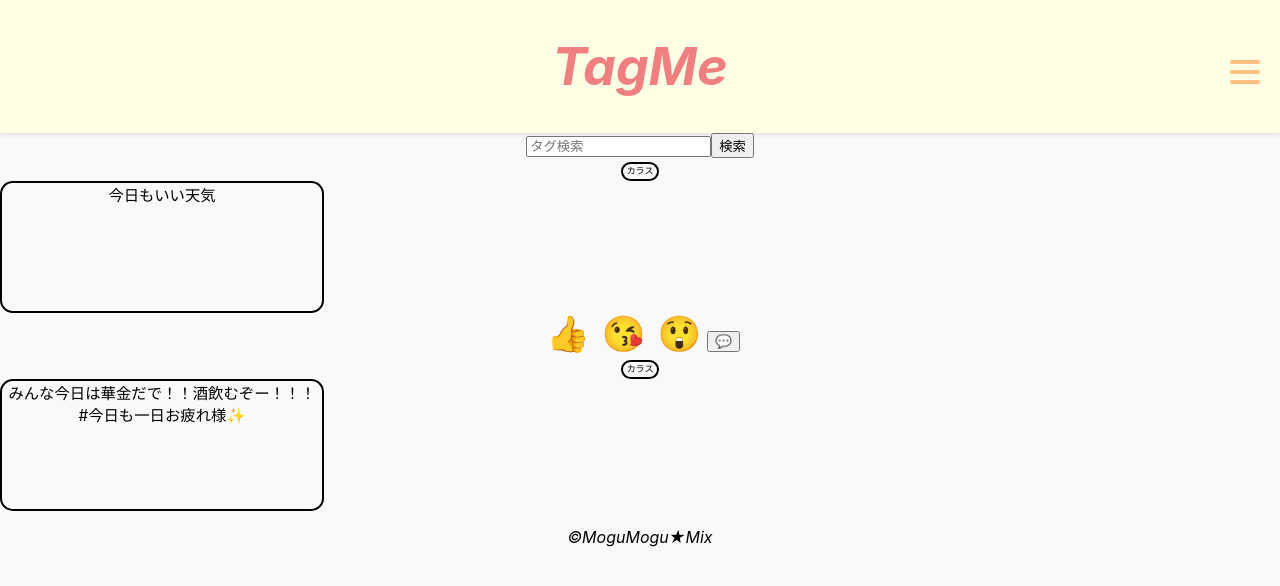
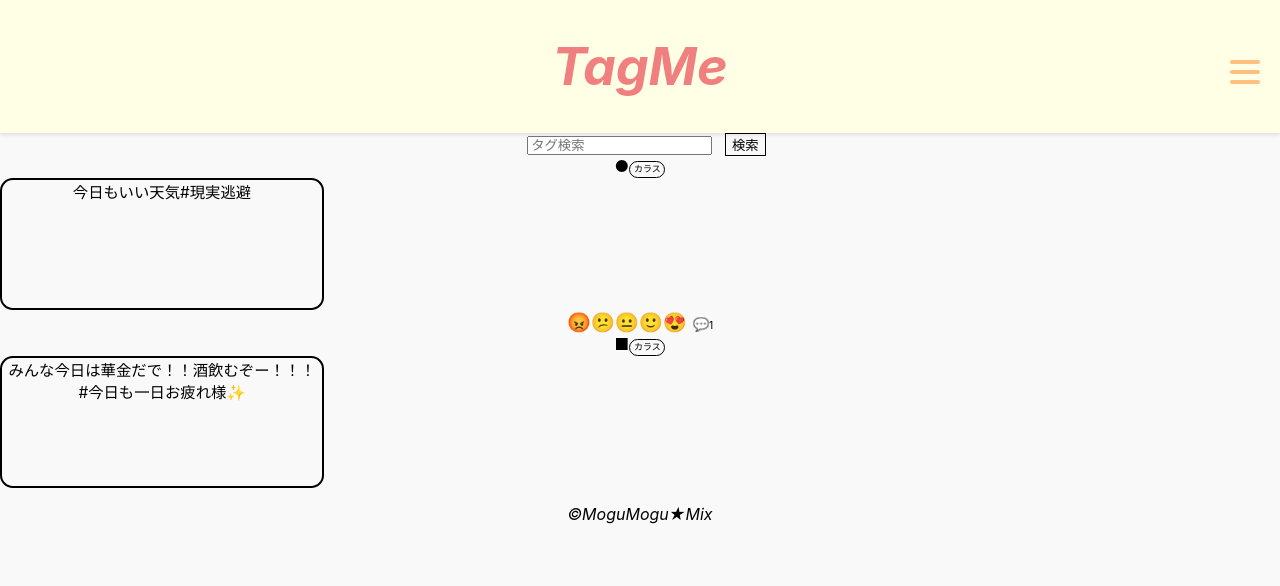
Before and after one commit to plusdojo2025/a2-7, a React (Create React App) app in the folder client/: page /search in a window 1280 px wide. Shown: the top 586 px of the page. Built offline with nearby package versions, Linux system fonts and the light colour scheme.

Commit message:
07/22進捗　中嶋

```diff
--- a/client/src/css/Search.css
+++ b/client/src/css/Search.css
@@ -9,12 +9,19 @@
     display: inline-block;
     padding-left: 0.3vw;
     padding-right: 0.3vw;
-    border: 0.2vw solid rgb(0, 0, 0);
+    border: 0.1vw solid rgb(0, 0, 0);
     border-radius: 1vw;
     color: black;
 }
-buttonn.commentAll{
-    background-color: none;
+.searchButton{
+    background-color: transparent;
+    border: solid 0.1vw black;
+    margin-right: -1vw;
+}
+.reactionButton{
+    font-size: 1.5vw;
+    background-color: transparent;
+    border-style: none;
 }
 .commentArea{
     font-size: 1.2vw;
@@ -24,3 +31,20 @@ buttonn.commentAll{
     border-radius: 1vw;
     color: black;
 }
+.commentCount{
+    margin-left: -0.5vw;
+    font-size: 0.8vw;
+}
+.searchTag{
+    height: 1vw;
+    margin-right: 1vw;
+}
+/*仮置きしているだけ*/
+.reactions{
+    border-bottom: solid;
+}
+input[type="button"],button{
+    cursor: pointer;
+    background-color: transparent;
+    border-style: none;
+}
--- a/client/src/js/Search.js
+++ b/client/src/js/Search.js
@@ -1,28 +1,60 @@
 import React, { Component } from 'react';
 import axios from "axios";
 import '../css/Search.css';
+import '../App.css'
 
 
 export default class Search extends Component {
-
 
   constructor(props) {
     super(props);
 
         this.state = {
+            inputText: '',
             username: "",
             login_id: "",
             diary_id: "",
             sentence: "",
             Tags: [],
             comment_id: "",
+            }
         }
 
-  }
+        // handleClick = () => {
+        //     const { inputText } = this.state;
+        //     const data = {};
+        //     axios.post("/search/${this.state.username}/${this.state.date}",data)
+        //     .then(json => {
+        //         console.log(json);
+        //         this.setState({
+
+        //         });
+        //         this.componentDidMount();
+        //     });
+
+        // };
         handleClick = () => {
-            const {diary_id} = this.state;
+const { inputText, login_id } = this.state;
+
+  axios.get(`http://localhost:8080/search`, {
+    params: {
+      keyword: inputText,
+      loginId: login_id
+    }
+  })
+  .then((res) => {
+    this.setState({ results: res.data });
+  })
+  .catch((err) => {
+    console.error("検索失敗:", err);
+  });
+};
+
+
+        handleCommentClick = () => {
+            const {diary_id, comments_id} = this.state;
             const data = {};
-            axios.post("/search/{username}/{date}",data)
+            axios.post("/search/${this.state.username}/${this.state.date}",data)
             .then(json => {
                 console.log(json);
                 this.setState({
@@ -32,22 +64,14 @@ export default class Search extends Component {
             });
 
         };
-        handleReactionClick = () => {
-
-        };
-        hundleCommentClick = () => {
-
-        };
             //画面で何か入力された時に、その値をstateとして保持する。
     //これにより、JavaScript動作時に毎回画面を見に行くのではなく、画面と連動したstateだけを見ればよくなる。
     onInput = (e) => {
-        const key = e.target.name;
-        console.log(key)
-        this.setState({
-            [key]: e.target.value
-        });
+        this.setState({ inputText: e.target.value });
+    }
 
-        console.log(e.target.value);
+        viewStamp = (e) => {
+
     }
 
     toggleModal = () => {
@@ -58,8 +82,8 @@ export default class Search extends Component {
     }
 
     deleteBook = (index) => {
-        const { books } = this.state;
-        const data = { id: books[index].id };
+        const { diary } = this.state;
+        const data = { id: diary[index].id };
         axios.post("/search/delete", data)
     .then(() => {
       this.fetchBooks(); // ← 削除後に再取得
@@ -72,42 +96,60 @@ export default class Search extends Component {
 
     render(){
 
-        const {tag, showMOdal, key, username, index, id} = this.state;
+        const {tag, showModal, key, username, index, id} = this.state;
 
         return(
+
         <div>
             <div>
                 {/*検索フォームに入力した文字の取り出し(未完)*/}
-  <input type="text" name="searchTag" onChange={this.onInput}placeholder="タグ検索"></input>
-  <button onClick={this.handleClick}>検索</button>
+  <input type="text" name="inputText" className="searchTag" onChange={this.onInput}
+   placeholder="タグ検索" value={this.state.inputText}/>
+
+  <button onClick={this.handleClick} className="searchButton">検索</button>
             </div>
+
+
 
 {/*user関連のあれこれ*/}
             <div className="searchDiary">
-                <span className="userImgSearch">{this.state.userimage}</span>
+                <span className="userImgSearch">{this.state.userimage}
+                ●
+                </span>
                 <span className="userNameSearch">
                     {this.state.username}カラス
                 </span>
-                <div className="commentArea">今日もいい天気</div>
-                <button className="reactionButton">👍</button>
-                <button className="reactionButton">😘</button>
-                <button className="reactionButton">😲</button>
-                <button className="commentAll" onClick="">💬</button>
+                <div className="commentArea">今日もいい天気#現実逃避</div>
+                {/*私は押す処理が必要がなく、どのリアクションを押したか
+                アイコンを格納しておいて、入力されたアイコンIDを取得して表示*/}
+                <span classname="reactionAicon">{this.state.viewStamp}
+                <span className="reactionButton">😡</span>
+                <span className="reactionButton">😕</span>
+                <span className="reactionButton">😐</span>
+                <span className="reactionButton">🙂</span>
+                <span className="reactionButton">😍</span>
+                </span>
+
+                <button className="commentAll" onClick={this.handleCommentClick}>💬</button>
+                <span className="commentCount">1</span>
             </div>
 
-            <div className="userImgSearch">{this.state.userimage}</div>
-            <div className="userNameSearch">
+            <span className="userImgSearch">{this.state.userimage}
+                ■
+            </span>
+            <span className="userNameSearch">
                 {this.state.username}カラス
-            </div>
+            </span>
 
             <div className="commentArea">みんな今日は華金だで！！酒飲むぞー！！！ #今日も一日お疲れ様✨ </div>
 
             {/*モーダルやら*/}
-            {showMOdal &&
-            <div className="commentArea">
-                <button>×</button>
+            {/*<input type="submit" onClick={this.toggleModal} value="削除"></input>*/}
+            {showModal &&
+            <div className="modalArea">
+                <button onClick={this.toggleModal}>×</button>
                 <h2>日記を削除します。本当によろしいですか？</h2>
-                <button>キャンセル</button>
+                <button onClick={this.toggleModal}>キャンセル</button>
                 <button onClick={() => {this.deleteBook(index)}}>OK</button>
             </div>
             }
```
Also changed, not shown: 2 other files (tests, documents, lock files or other folders).
